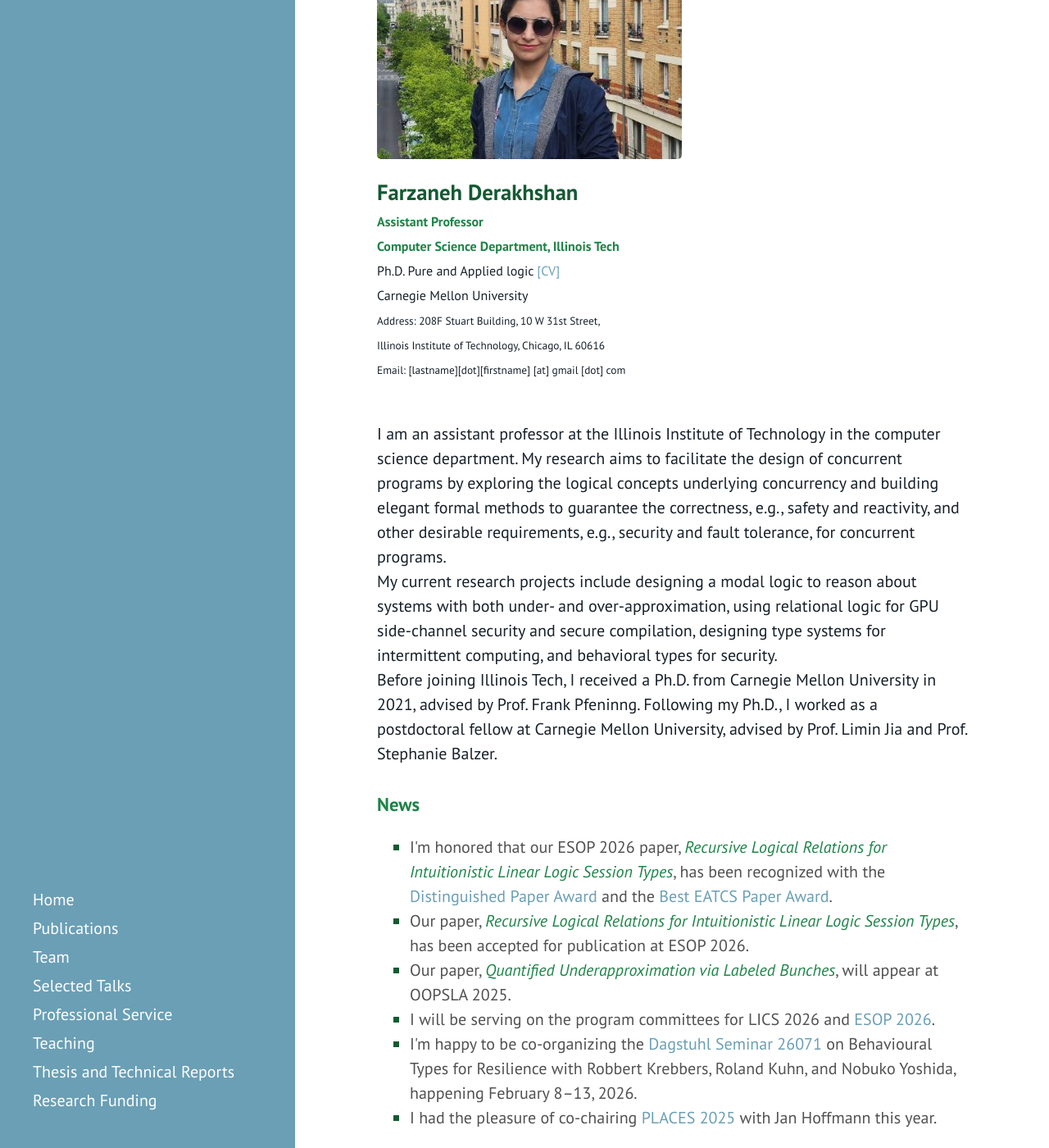
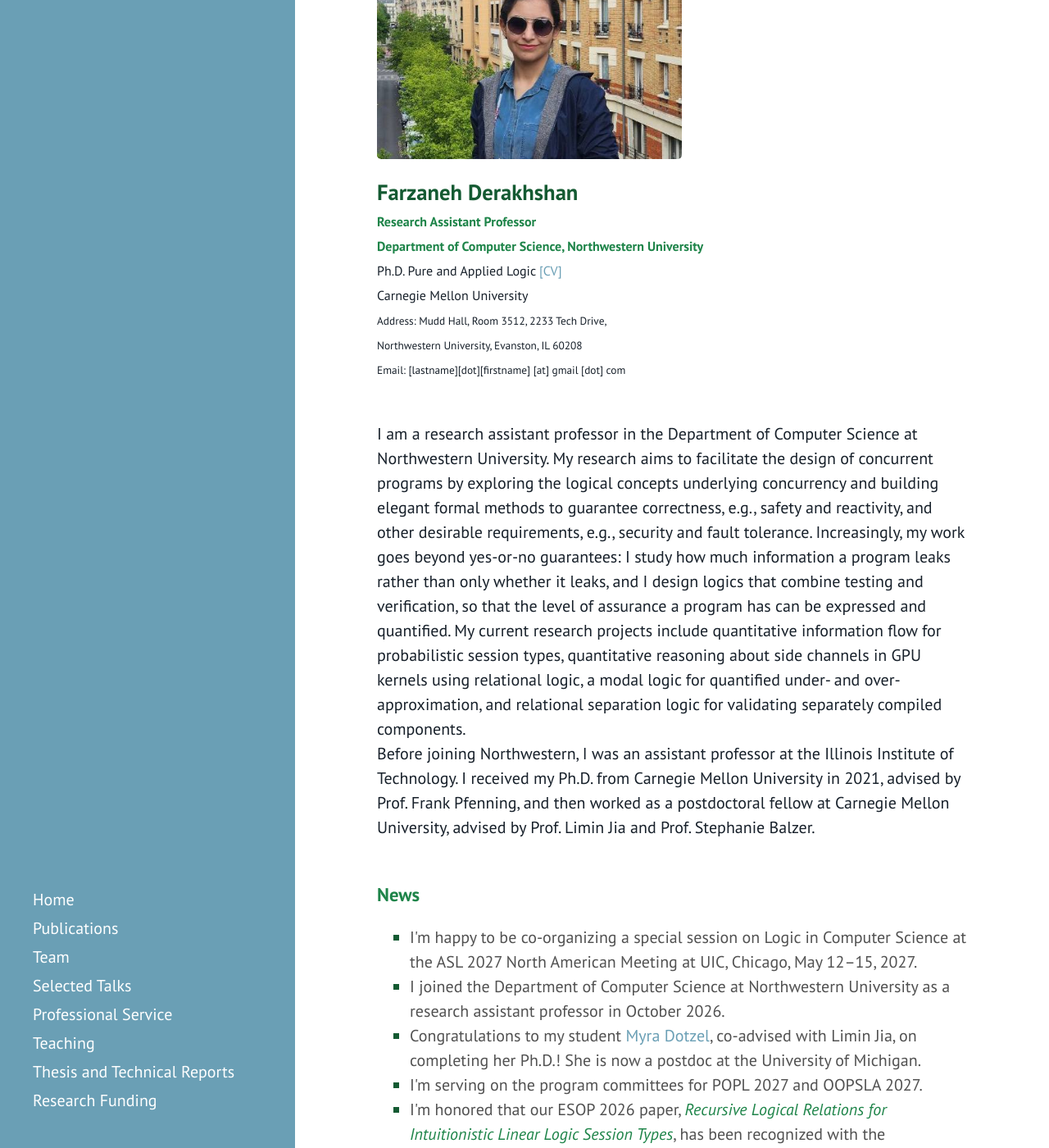
Before and after one commit to yderakhshan/yderakhshan.github.io, a Jekyll site: the page built from index.markdown, in a window 1280 px wide and 1400 px high, scrolled down 226 px. Shown: the whole window at 82% size. Built offline with Jekyll 4.4.1, drawn with Linux system fonts in a browser that asks for light colours.

Commit message:
updated 2026

```diff
--- a/index.markdown
+++ b/index.markdown
@@ -1,74 +1,60 @@
 ---
-# Feel free to add content and custom Front Matter to this file.
-# To modify the layout, see https://jekyllrb.com/docs/themes/#overriding-theme-defaults
-
 layout: default
 title: Home
 ---
+
+<style>
+  li::marker { color: rgb(20, 90, 50); }
+  p1 { color: rgb(30, 132, 73); font-style: italic; }
+  news { color: rgb(230, 136, 34); font-style: italic; }
+</style>
 
 <div class="posts">
   {% for post in paginator.posts %}
   <div class="post">
     <h1 class="post-title">
-      <a href="{{ post.url }}">
-        {{ post.title }}
-      </a>
+      <a href="{{ post.url }}">{{ post.title }}</a>
     </h1>
-
     <span class="post-date">{{ post.date | date_to_string }}</span>
-
     {{ post.content }}
   </div>
   {% endfor %}
 </div>
 
-<head>
-<style>
-li::marker {
-  color: rgb(20, 90, 50);
-}
-</style>
-<style>
-    p1 {color:rgb(30, 132, 73); font-style :italic}
-    news {color:rgb(230, 136, 34); font-style :italic}
-</style>
-</head>
-
 ![Photo]({{ site.baseurl }}/assets/images/Farzaneh.jpg "Farzaneh"){:style="height:17em;"}
 
 <span style="color:rgb(20, 90, 50); font-size: 20pt; font-weight:bold">
- Farzaneh Derakhshan<br> </span>
+Farzaneh Derakhshan<br></span>
 <span style="color:rgb(30, 132, 73); font-size: 12pt; font-weight:bold">
-Assistant Professor <br>
-Computer Science Department, Illinois Tech<br></span>
+Research Assistant Professor<br>
+Department of Computer Science, Northwestern University<br></span>
 <span style="font-size: 12pt; color:rgb(23, 32, 42);">
-Ph.D. Pure and Applied logic [[CV]]({{ site.baseurl }}/assets/docs/CV.pdf)<br>
+Ph.D. Pure and Applied Logic [[CV]]({{ site.baseurl }}/assets/docs/CV.pdf)<br>
 Carnegie Mellon University<br></span>
 <span style="font-size: 10pt; color:rgb(23, 32, 42); line-height:1">
-Address: 208F Stuart Building, 10 W 31st Street,<br>
-Illinois Institute of Technology, Chicago, IL 60616<br></span>
+Address: Mudd Hall, Room 3512, 2233 Tech Drive,<br>
+Northwestern University, Evanston, IL 60208<br></span>
 <span style="font-size: 10pt; color:rgb(23, 32, 42); line-height:1">
 Email: [lastname][dot][firstname] [at] gmail [dot] com</span><br><br>
 
-<body>
-<span style=" color:rgb(23, 32, 42); line-height:1">
-I am an assistant professor at the Illinois Institute of Technology in the computer science department. My research aims to facilitate the design of concurrent programs by exploring the logical concepts underlying concurrency and building elegant formal methods to guarantee the correctness, e.g., safety and reactivity, and other desirable requirements, e.g., security and fault tolerance, for concurrent programs. <br>
-My current research projects include designing a modal logic to reason about systems with both under- and over-approximation, using relational logic for GPU side-channel security and secure compilation, designing type systems for intermittent computing, and behavioral types for security.<br>
-Before joining Illinois Tech, I received a Ph.D. from Carnegie Mellon University in 2021, advised by Prof. Frank Pfeninng. Following my Ph.D., I worked as a postdoctoral fellow at Carnegie Mellon University, advised by Prof. Limin Jia and Prof. Stephanie Balzer.<br><br>
+
+<span style="color:rgb(23, 32, 42); line-height:1">
+I am a research assistant professor in the Department of Computer Science at Northwestern University. My research aims to facilitate the design of concurrent programs by exploring the logical concepts underlying concurrency and building elegant formal methods to guarantee correctness, e.g., safety and reactivity, and other desirable requirements, e.g., security and fault tolerance. Increasingly, my work goes beyond yes-or-no guarantees: I study how much information a program leaks rather than only whether it leaks, and I design logics that combine testing and verification, so that the level of assurance a program has can be expressed and quantified. My current research projects include quantitative information flow for probabilistic session types, quantitative reasoning about side channels in GPU kernels using relational logic, a modal logic for quantified under- and over-approximation, and relational separation logic for validating separately compiled components.<br>
+Before joining Northwestern, I was an assistant professor at the Illinois Institute of Technology. I received my Ph.D. from Carnegie Mellon University in 2021, advised by Prof. Frank Pfenning, and then worked as a postdoctoral fellow at Carnegie Mellon University, advised by Prof. Limin Jia and Prof. Stephanie Balzer.<br><br>
 </span>
-</body>
-
 
 <span style="color:rgb(30, 132, 73); font-size: 17pt; font-weight:bold">
-News </span>
+News</span>
 
-{: .news }
 <ul style="list-style-type:square;">
-<li> I'm honored that our ESOP 2026 paper, <p1> Recursive Logical Relations for Intuitionistic Linear Logic Session Types</p1>, has been recognized with the <a href="https://etaps.org/awards/best-paper">Distinguished Paper Award</a> and the
-<a href="https://eatcs.org/index.php/best-etaps-paper">Best EATCS Paper Award</a>.</li>
-<li>Our paper, <p1>Recursive Logical Relations for Intuitionistic Linear Logic Session Types</p1>, has been accepted for publication at ESOP 2026.<br></li>
-<li>Our paper, <p1>Quantified Underapproximation via Labeled Bunches</p1>, will appear at OOPSLA 2025.<br></li>
-<li>I will be serving on the program committees for LICS 2026 and <a href="https://etaps.org/2026/conferences/esop/">ESOP 2026</a>.<br></li>
-<li> I'm happy to be co-organizing the <a href="https://www.dagstuhl.de/seminars/seminar-calendar/seminar-details/26071"> Dagstuhl Seminar 26071</a> on Behavioural Types for Resilience with Robbert Krebbers, Roland Kuhn, and Nobuko Yoshida, happening February 8–13, 2026.</li>
-<li> I had the pleasure of co-chairing <a href="https://places-workshop.github.io/2025/">PLACES 2025</a> with Jan Hoffmann this year.</li>
+<li>I'm happy to be co-organizing a special session on Logic in Computer Science at the ASL 2027 North American Meeting at UIC, Chicago, May 12–15, 2027.</li>
+<li>I joined the Department of Computer Science at Northwestern University as a research assistant professor in October 2026.</li>
+<li>Congratulations to my student <a href="https://myradotzel.github.io/">Myra Dotzel</a>, co-advised with Limin Jia, on completing her Ph.D.! She is now a postdoc at the University of Michigan.</li>
+<li>I'm serving on the program committees for POPL 2027 and OOPSLA 2027.</li>
+<li>I'm honored that our ESOP 2026 paper, <p1>Recursive Logical Relations for Intuitionistic Linear Logic Session Types</p1>, has been recognized with the <a href="https://etaps.org/awards/best-paper">Distinguished Paper Award</a> and the <a href="https://eatcs.org/index.php/best-etaps-paper">Best EATCS Paper Award</a>.</li>
+<li>Our paper, <p1>Recursive Logical Relations for Intuitionistic Linear Logic Session Types</p1>, has been accepted for publication at ESOP 2026.</li>
+<li>Our paper, <p1>Quantified Underapproximation via Labeled Bunches</p1>, will appear at OOPSLA 2025.</li>
+<li>I will be serving on the program committees for LICS 2026 and <a href="https://etaps.org/2026/conferences/esop/">ESOP 2026</a>.</li>
+<li>I'm happy to be co-organizing the <a href="https://www.dagstuhl.de/seminars/seminar-calendar/seminar-details/26071">Dagstuhl Seminar 26071</a> on Behavioural Types for Resilience with Robbert Krebbers, Roland Kuhn, and Nobuko Yoshida, happening February 8–13, 2026.</li>
+<li>I had the pleasure of co-chairing <a href="https://places-workshop.github.io/2025/">PLACES 2025</a> with Jan Hoffmann.</li>
 </ul>
```
Also changed, not shown: 1 other file.
